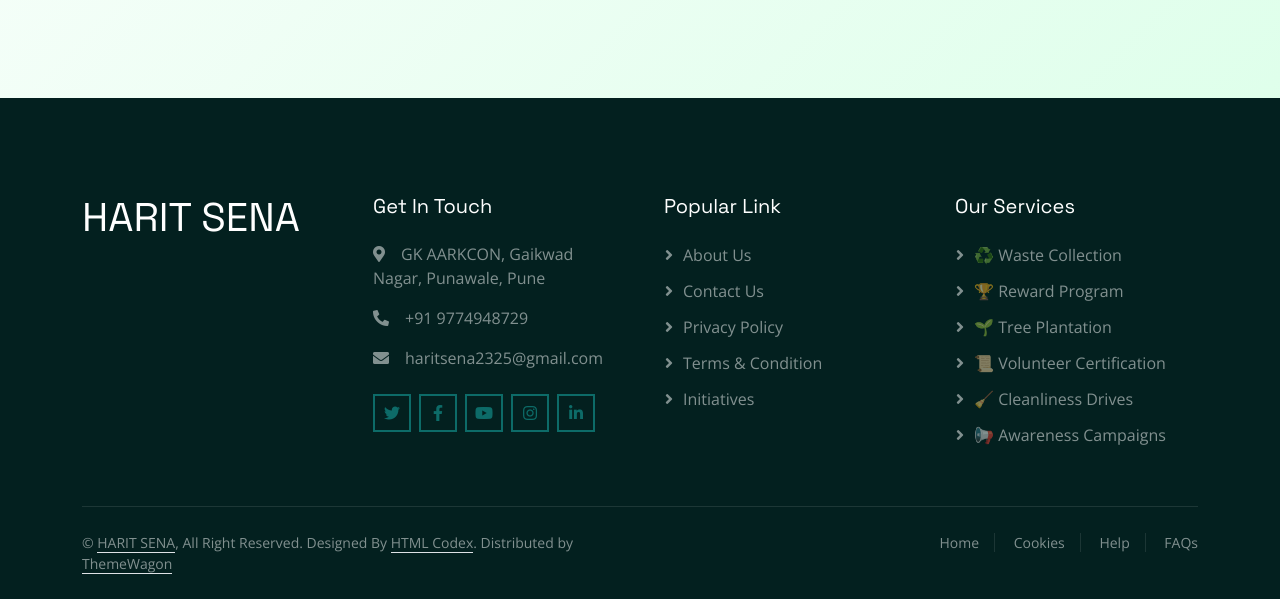
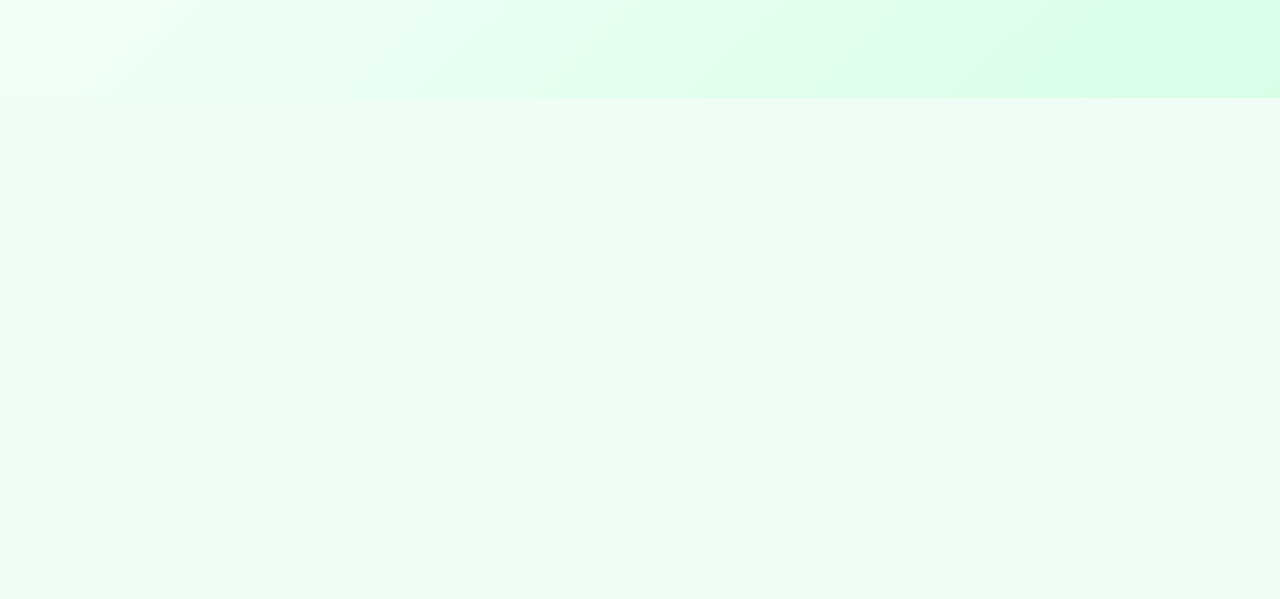
Before and after one commit to Prossin18/HARIT-SENA-PROSSACE, a Django app: page /contact/ in a window 1280 px wide. Shown: the part 736-1335 px from the top of the page. After the commit the page ends 834 px from the top, so only its background shows below. Run offline with Django 5.2, Linux system fonts and the light colour scheme; some libraries are stand-ins or nearby versions.

Commit message:
contactlogin

```diff
--- a/FinalProjectD/templates/contact.html
+++ b/FinalProjectD/templates/contact.html
@@ -1,3 +1,4 @@
+{% load static %}
 <!DOCTYPE html>
 <html lang="en">
 
@@ -9,7 +10,7 @@
     <meta content="" name="description">
 
     <!-- Favicon -->
-    <link href="img/favicon.ico" rel="icon">
+    <link href="{% static 'img/favicon.ico' %}" rel="icon">
 
     <!-- Google Web Fonts -->
     <link rel="preconnect" href="https://fonts.googleapis.com">
@@ -21,14 +22,14 @@
     <link href="https://cdn.jsdelivr.net/npm/bootstrap-icons@1.4.1/font/bootstrap-icons.css" rel="stylesheet">
 
     <!-- Libraries Stylesheet -->
-    <link href="lib/animate/animate.min.css" rel="stylesheet">
-    <link href="lib/owlcarousel/assets/owl.carousel.min.css" rel="stylesheet">
+    <link href="{% static 'lib/animate/animate.min.css' %}" rel="stylesheet">
+    <link href="{% static 'lib/owlcarousel/assets/owl.carousel.min.css' %}" rel="stylesheet">
 
     <!-- Customized Bootstrap Stylesheet -->
-    <link href="css/bootstrap.min.css" rel="stylesheet">
+    <link href="{% static 'css/bootstrap.min.css' %}" rel="stylesheet">
 
     <!-- Template Stylesheet -->
-    <link href="css/style.css" rel="stylesheet">
+    <link href="{% static 'css/style.css' %}" rel="stylesheet">
 </head>
 
 <body>
@@ -79,11 +80,6 @@
         </div>
     </div>
     <!-- Navbar End -->
-
-
-    <!-- Hero Start -->
-
-    <!-- Hero End -->
 
 
     <!-- Contact Start -->
@@ -146,101 +142,17 @@ please reach out using the form below.
             </div>
         </div>
     </div>
-    <!-- Contact End -->
-
-
-    <!-- Newsletter Start -->
-
-
-
-   <!-- Footer Start -->
-    <div class="container-fluid bg-dark text-white-50 footer pt-5">
-        <div class="container py-5">
-            <div class="row g-5">
-                <div class="col-md-6 col-lg-3 wow fadeIn" data-wow-delay="0.1s">
-                    <a href="index.html" class="d-inline-block mb-3">
-                        <h1 class="text-white">HARIT SENA</h1>
-                    </a>
-                    <p class="mb-0"></p>
-                </div>
-                <div class="col-md-6 col-lg-3 wow fadeIn" data-wow-delay="0.3s">
-                    <h5 class="text-white mb-4">Get In Touch</h5>
-                    <p><i class="fa fa-map-marker-alt me-3"></i>GK AARKCON, Gaikwad Nagar, Punawale, Pune</p>
-                    <p><i class="fa fa-phone-alt me-3"></i>+91 9774948729</p>
-                    <p><i class="fa fa-envelope me-3"></i>haritsena2325@gmail.com</p>
-                    <div class="d-flex pt-2">
-                        <a class="btn btn-outline-primary btn-square border-2 me-2" href="#!"><i
-                                class="fab fa-twitter"></i></a>
-                        <a class="btn btn-outline-primary btn-square border-2 me-2" href="#!"><i
-                                class="fab fa-facebook-f"></i></a>
-                        <a class="btn btn-outline-primary btn-square border-2 me-2" href="#!"><i
-                                class="fab fa-youtube"></i></a>
-                        <a class="btn btn-outline-primary btn-square border-2 me-2" href="#!"><i
-                                class="fab fa-instagram"></i></a>
-                        <a class="btn btn-outline-primary btn-square border-2 me-2" href="#!"><i
-                                class="fab fa-linkedin-in"></i></a>
-                    </div>
-                </div>
-                <div class="col-md-6 col-lg-3 wow fadeIn" data-wow-delay="0.5s">
-                    <h5 class="text-white mb-4">Popular Link</h5>
-                    <a class="btn btn-link" href="#!">About Us</a>
-                    <a class="btn btn-link" href="#!">Contact Us</a>
-                    <a class="btn btn-link" href="#!">Privacy Policy</a>
-                    <a class="btn btn-link" href="#!">Terms & Condition</a>
-                    <a class="btn btn-link" href="#!">Initiatives</a>
-                </div>
-                <div class="col-md-6 col-lg-3 wow fadeIn" data-wow-delay="0.7s">
-                    <h5 class="text-white mb-4">Our Services</h5>
-                    <a class="btn btn-link" href="#!">♻️ Waste Collection</a>
-                    <a class="btn btn-link" href="#!">🏆 Reward Program</a>
-                    <a class="btn btn-link" href="#!">🌱 Tree Plantation</a>
-                    <a class="btn btn-link" href="#!">📜 Volunteer Certification</a>
-                    <a class="btn btn-link" href="#!">🧹 Cleanliness Drives</a>
-                    <a class="btn btn-link" href="#!">📢 Awareness Campaigns</a>
-                </div>
-            </div>
-        </div>
-        <div class="container wow fadeIn" data-wow-delay="0.1s">
-            <div class="copyright">
-                <div class="row">
-                    <div class="col-md-6 text-center text-md-start mb-3 mb-md-0">
-                        &copy; <a class="border-bottom" href="#!">HARIT SENA</a>, All Right Reserved.
-
-                        <!--/*** This template is free as long as you keep the below author’s credit link/attribution link/backlink. ***/-->
-                        <!--/*** If you'd like to use the template without the below author’s credit link/attribution link/backlink, ***/-->
-                        <!--/*** you can purchase the Credit Removal License from "https://htmlcodex.com/credit-removal". ***/-->
-                        Designed By <a class="border-bottom" href="https://htmlcodex.com">HTML Codex</a>. Distributed by
-                        <a class="border-bottom" href="https://themewagon.com" target="_blank">ThemeWagon</a>
-                    </div>
-                    <div class="col-md-6 text-center text-md-end">
-                        <div class="footer-menu">
-                            <a href="#!">Home</a>
-                            <a href="#!">Cookies</a>
-                            <a href="#!">Help</a>
-                            <a href="#!">FAQs</a>
-                        </div>
-                    </div>
-                </div>
-            </div>
-        </div>
-    </div>
-    <!-- Footer End -->
-
-
-    <!-- Back to Top -->
-    <a href="#!" class="btn btn-lg btn-primary btn-lg-square back-to-top"><i class="bi bi-arrow-up"></i></a>
-
 
     <!-- JavaScript Libraries -->
     <script src="https://ajax.googleapis.com/ajax/libs/jquery/3.6.1/jquery.min.js"></script>
     <script src="https://cdn.jsdelivr.net/npm/bootstrap@5.0.0/dist/js/bootstrap.bundle.min.js"></script>
-    <script src="lib/wow/wow.min.js"></script>
-    <script src="lib/easing/easing.min.js"></script>
-    <script src="lib/waypoints/waypoints.min.js"></script>
-    <script src="lib/owlcarousel/owl.carousel.min.js"></script>
 
-    <!-- Template Javascript -->
-    <script src="js/main.js"></script>
+    <script src="{% static 'lib/wow/wow.min.js' %}"></script>
+    <script src="{% static 'lib/easing/easing.min.js' %}"></script>
+    <script src="{% static 'lib/waypoints/waypoints.min.js' %}"></script>
+    <script src="{% static 'lib/owlcarousel/owl.carousel.min.js' %}"></script>
+
+    <script src="{% static 'js/main.js' %}"></script>
+
 </body>
-
 </html>
```
Also changed, not shown: FinalProjectD/templates/login.html (+5 -4 lines).
